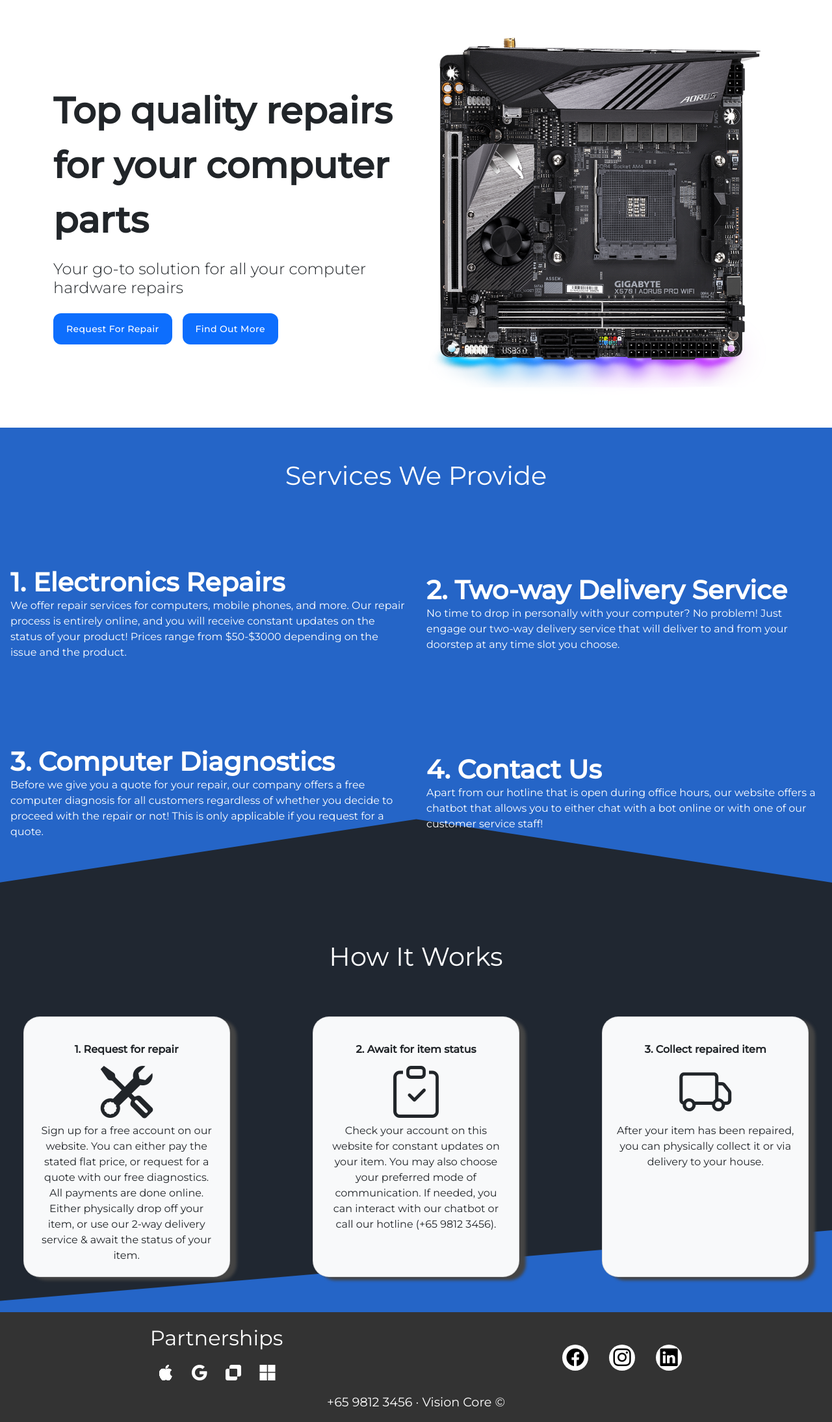
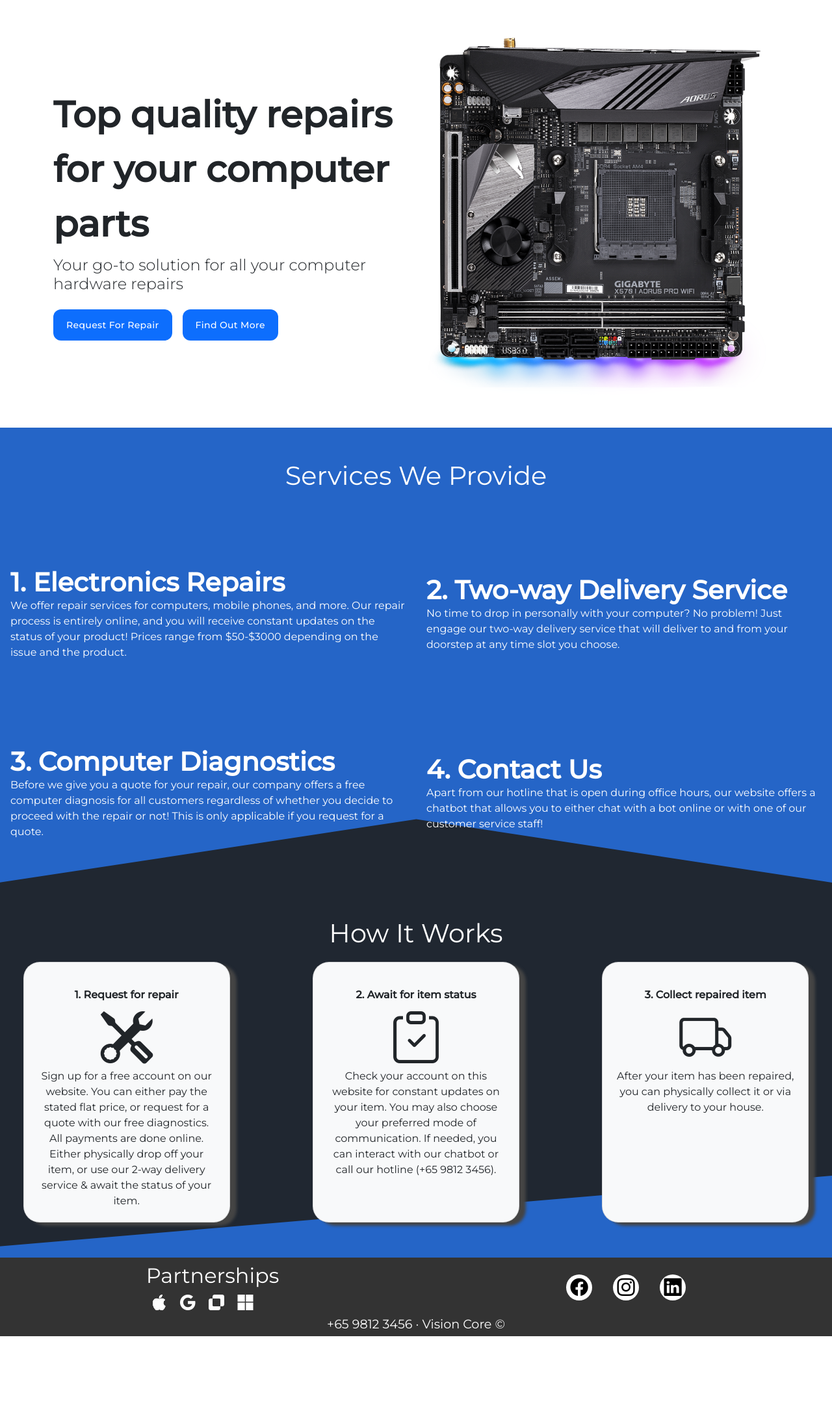
Before and after one commit to lgf2111/vision-core, a Flask app: page / in a window 1280 px wide. Shown: the part 80-2268 px from the top of the page at 65% size. After the commit the page ends 2136 px from the top, so only its background shows below. Run offline with Flask 2, Linux system fonts and the light colour scheme; style sheets or scripts are compiled from the project's sources; some libraries are stand-ins or nearby versions.

Commit message:
changed custom css to bootstrap classes for home and about page

```diff
--- a/app/static/styles/Global.scss
+++ b/app/static/styles/Global.scss
@@ -76,7 +76,6 @@
       }
 
       h4 {
-        margin-top: 20px;
         font-weight: lighter;
       }
     }
@@ -151,13 +150,10 @@
 
     .workflow-title {
       color: #fff;
-      padding: 1em;
     }
 
     #card-section {
-      margin-top: 20px;
       column-gap: 4em;
-      display: flex;
 
       .card > * {
         margin: 20px auto 0 auto;
@@ -185,7 +181,6 @@
   .footer {
     background-color: rgba(0, 0, 0, 0.8);
     color: #fff;
-    padding: 1em;
 
     .company {
       font-size: 1.2em;
@@ -196,7 +191,6 @@
         .bi {
           display: inline-block;
           font-size: 1.5em;
-          margin: 0.5em;
         }
 
         .bi-exclude {
@@ -224,7 +218,6 @@
 
             .bi {
               color: #000;
-              text-align: center;
             }
           }
         }
@@ -275,14 +268,6 @@
 
 /*About Us.html*/
 .about-content {
-  margin-bottom: 100px;
-
-  .about {
-    p {
-      margin-top: 20px;
-    }
-  }
-
   .bug {
     height: 523px;
     width: 680px;
@@ -379,7 +364,6 @@
 
       #dark {
         border-bottom: none;
-        text-align: center;
 
         .btn-outline-dark {
           margin: 5px;
@@ -393,7 +377,6 @@
       /*Design of the sign up link*/
       #not_member {
         margin: 30px 0;
-        text-align: center;
         font-size: 16px;
         color: #666666;
 
--- a/app/templates/public/about.html
+++ b/app/templates/public/about.html
@@ -1,13 +1,13 @@
 {% extends "base.html" %}
 
 {% block content %}
-<section class="about-content p-1 overflow-hidden d-flex justify-content-center align-items-center flex-row">
-    <div class="about">
+<section class="about-content mb-2 p-1 overflow-hidden d-flex justify-content-center align-items-center flex-row">
+    <div class="about mt-2">
         <h3 class="display-3"><b>About Us</b></h3>
         <h1 class="display-5">Our Vision</h1>
         <p class="display-6">Founded in 2013 by our visionary Isaac Koh, Vision Core aims to bring customers the most seamless electronic repair experience, and, above all, remain a trusted business for years to come.</p>
     </div><!--about-->
 
-    <img class="bug d-md-none d-lg-block" src="/static/public/Bug_fixing.svg">
+    <img class="bug d-none d-md-none d-lg-block" src="/static/public/Bug_fixing.svg">
 </section><!--about-content-->
 {% endblock %}
--- a/app/templates/public/home.html
+++ b/app/templates/public/home.html
@@ -4,11 +4,11 @@
     <section class="hero">
         <div class="container d-flex justify-content-center align-items-center flex-md-row">
             <div class="text col-md-6 d-flex flex-column">
-                <strong class="hero-text-4 font-weight-bold">
+                <strong class="hero-text-4 fw-bold">
                     Top quality repairs for your computer parts
                 </strong>
                 <!--hero-text-4-->
-                <h4 class="h4">
+                <h4 class="h4 mt-2">
                     Your go-to solution for all your computer hardware repairs
                 </h4>
 
@@ -79,8 +79,8 @@
         </div>
         <!--#bottom-tilt-->
 
-        <h1 class="h1 workflow-title font-weight-bold text-center display-6"><b>How It Works</b></h1>
-        <div class="d-flex flex-column flex-md-row justify-content-around p-1" id="card-section">
+        <h1 class="h1 workflow-title font-weight-bold text-center display-6 p-1"><b>How It Works</b></h1>
+        <div class="d-flex flex-column flex-md-row justify-content-around p-1 mt-2" id="card-section">
         {% for work in procedure %}
             <div class="card col-sm-10 col-md-3 p-1 bg-light mt-1 mx-auto">
                 <div class="card-body">
@@ -98,15 +98,15 @@
     </section>
     <!--workflow-->
 
-    <section class="footer">
+    <section class="footer p-1">
         <div class="links d-flex justify-content-around align-items-center">
             <ul class="col-left list-unstyled">
                 <li class="list-title font-weight-bold">Partnerships</li>
                 <!--list-item-->
-                <i class="bi bi-apple list-item text-center"></i>
-                <i class="bi bi-google list-item text-center"></i>
-                <i class="bi bi-exclude list-item text-center"></i>
-                <i class="bi bi-microsoft list-item text-center"></i>
+                <i class="mx-2 bi bi-apple list-item text-center"></i>
+                <i class="mx-2 bi bi-google list-item text-center"></i>
+                <i class="mx-2 bi bi-exclude list-item text-center"></i>
+                <i class="mx-2 bi bi-microsoft list-item text-center"></i>
             </ul>
             <!--col-left-->
 
```
